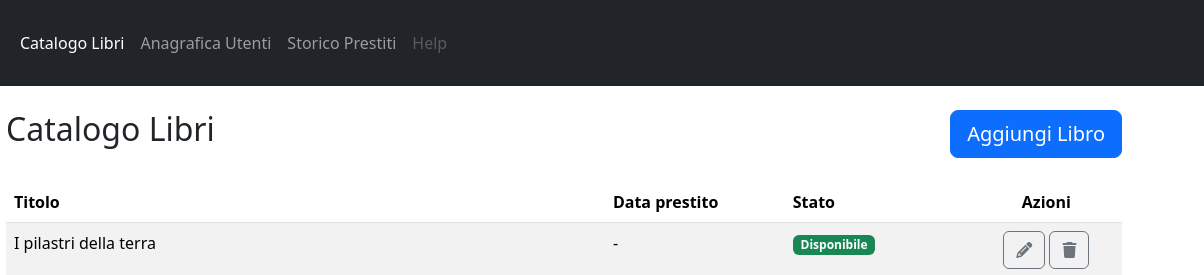
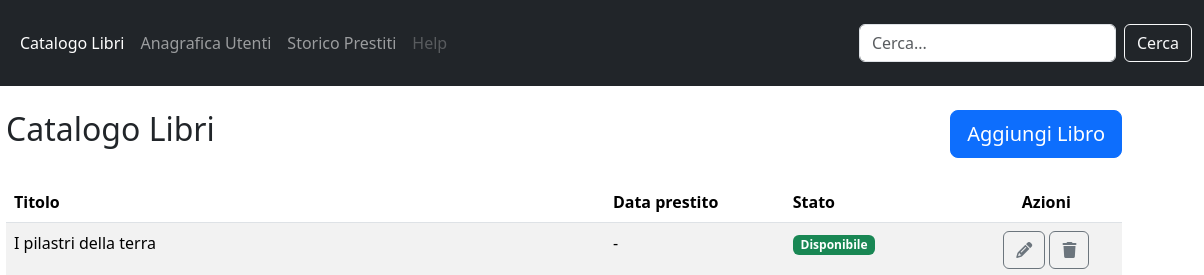
Before and after one commit to GiorgiaSecchi/html-css-bootstrap-dashboard, a plain HTML site: page index.html in a window 1280 px wide. Shown: the top 275 px of the page, 76-1280 px from the left. Drawn offline with nearby package versions, Linux system fonts and the light colour scheme.

Commit message:
add search (navbar)

```diff
--- a/index.html
+++ b/index.html
@@ -72,6 +72,17 @@
               <a class="nav-link disabled" aria-disabled="true">Help</a>
             </div>
           </div>
+
+          <!-- BARRA RICERCA -->
+          <form class="d-none d-lg-flex" role="search" data-bs-theme="light">
+            <input
+              class="form-control me-2"
+              type="search"
+              placeholder="Cerca..."
+              aria-label="Search"
+            />
+            <button class="btn btn-outline-light" type="submit">Cerca</button>
+          </form>
         </div>
       </nav>
     </header>
```
